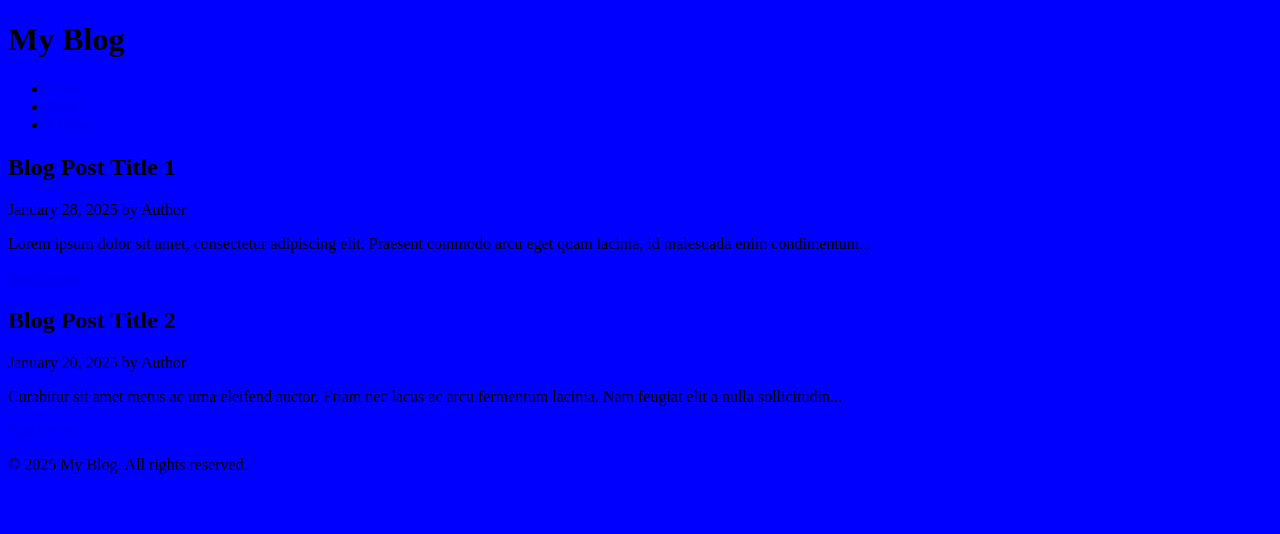
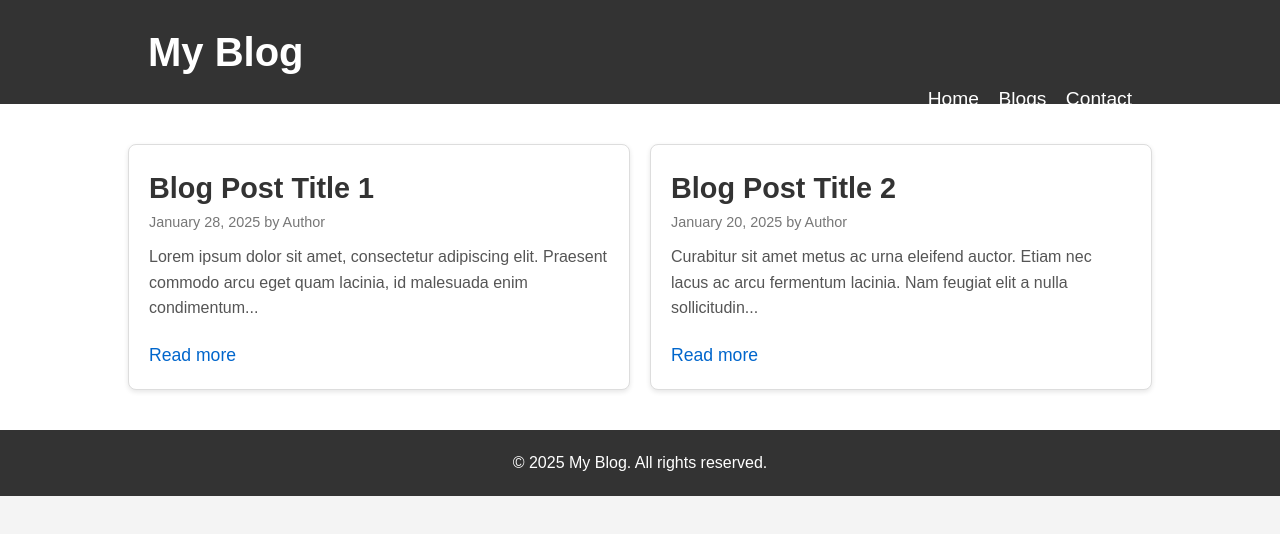
Before and after one commit to saimshahid119/Blogging-Website, a website: page src/index.html in a window 1280 px wide. Drawn offline with Linux system fonts and the light colour scheme.

Commit message:
Update index.css

```diff
--- a/styles/index.css
+++ b/styles/index.css
@@ -1,3 +1,110 @@
-body{
-    background-color: blue;
+/* Resetting some default styles */
+* {
+  margin: 0;
+  padding: 0;
+  box-sizing: border-box;
 }
+
+/* Body and overall page styles */
+body {
+  font-family: 'Arial', sans-serif;
+  background-color: #f4f4f4;
+  color: #333;
+  line-height: 1.6;
+}
+
+/* Container to centralize content */
+.container {
+  width: 80%;
+  margin: 0 auto;
+}
+
+/* Header styles */
+header {
+  background-color: #333;
+  color: #fff;
+  padding: 20px 0;
+}
+
+header h1 {
+  display: inline-block;
+  margin-left: 20px;
+  font-size: 2.5em;
+}
+
+header nav ul {
+  list-style-type: none;
+  display: inline-block;
+  float: right;
+  margin-right: 20px;
+}
+
+header nav ul li {
+  display: inline;
+  margin-left: 15px;
+}
+
+header nav ul li a {
+  text-decoration: none;
+  color: #fff;
+  font-size: 1.2em;
+}
+
+/* Main content area styles */
+main {
+  padding: 40px 0;
+  background-color: #fff;
+}
+
+.posts {
+  display: grid;
+  grid-template-columns: repeat(2, 1fr);
+  gap: 20px;
+}
+
+.post {
+  background-color: #fff;
+  padding: 20px;
+  border: 1px solid #ddd;
+  border-radius: 8px;
+  box-shadow: 0 2px 5px rgba(0, 0, 0, 0.1);
+}
+
+.post h2 {
+  font-size: 1.8em;
+  color: #333;
+}
+
+.post-meta {
+  font-size: 0.9em;
+  color: #777;
+  margin-bottom: 10px;
+}
+
+.post-summary {
+  font-size: 1em;
+  color: #555;
+  margin-bottom: 20px;
+}
+
+.read-more {
+  font-size: 1.1em;
+  color: #0066cc;
+  text-decoration: none;
+}
+
+.read-more:hover {
+  text-decoration: underline;
+}
+
+/* Footer styles */
+footer {
+  background-color: #333;
+  color: #fff;
+  padding: 20px 0;
+  text-align: center;
+}
+
+footer p {
+  font-size: 1em;
+}
```
